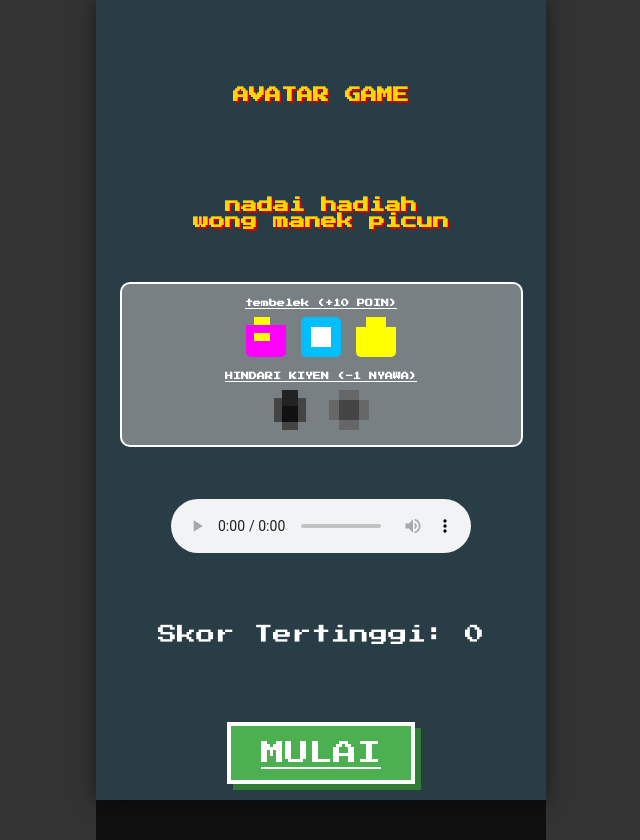
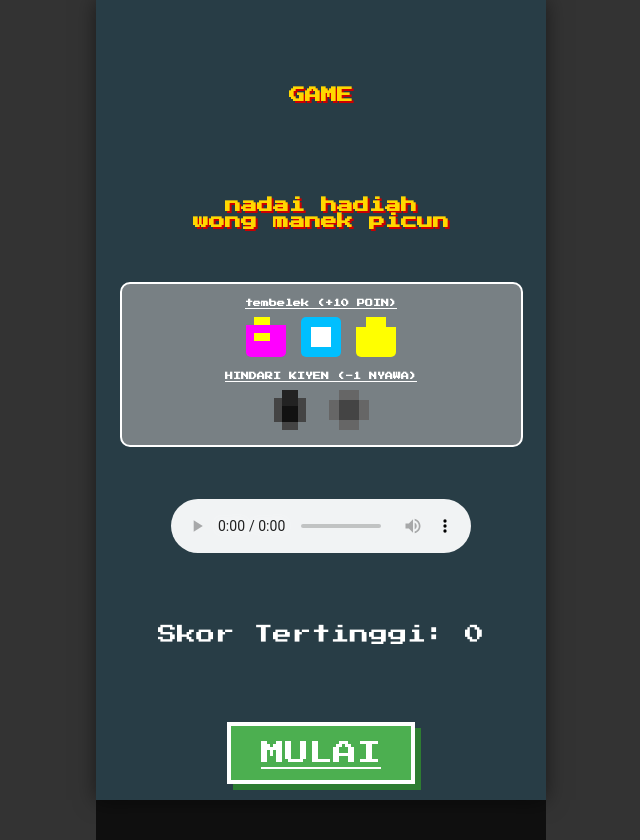
Before and after one commit to AhmadMaulana-id/AVATAR-GAME, a plain HTML site: page index.html in a window 1280 px wide. Shown: the whole page, without its empty margins (319-959 px from the left). Drawn offline with Linux system fonts and the light colour scheme.

Commit message:
Update index.html
Update

```diff
--- a/index.html
+++ b/index.html
@@ -183,7 +183,7 @@
 
     <!-- Layar Awal -->
     <div id="startScreen" class="game-screen">
-      <h1>AVATAR GAME</h1>
+      <h1> GAME</h1>
       <h1>nadai hadiah<br>wong manek picun</h1>
 
       <div id="legend">
```
